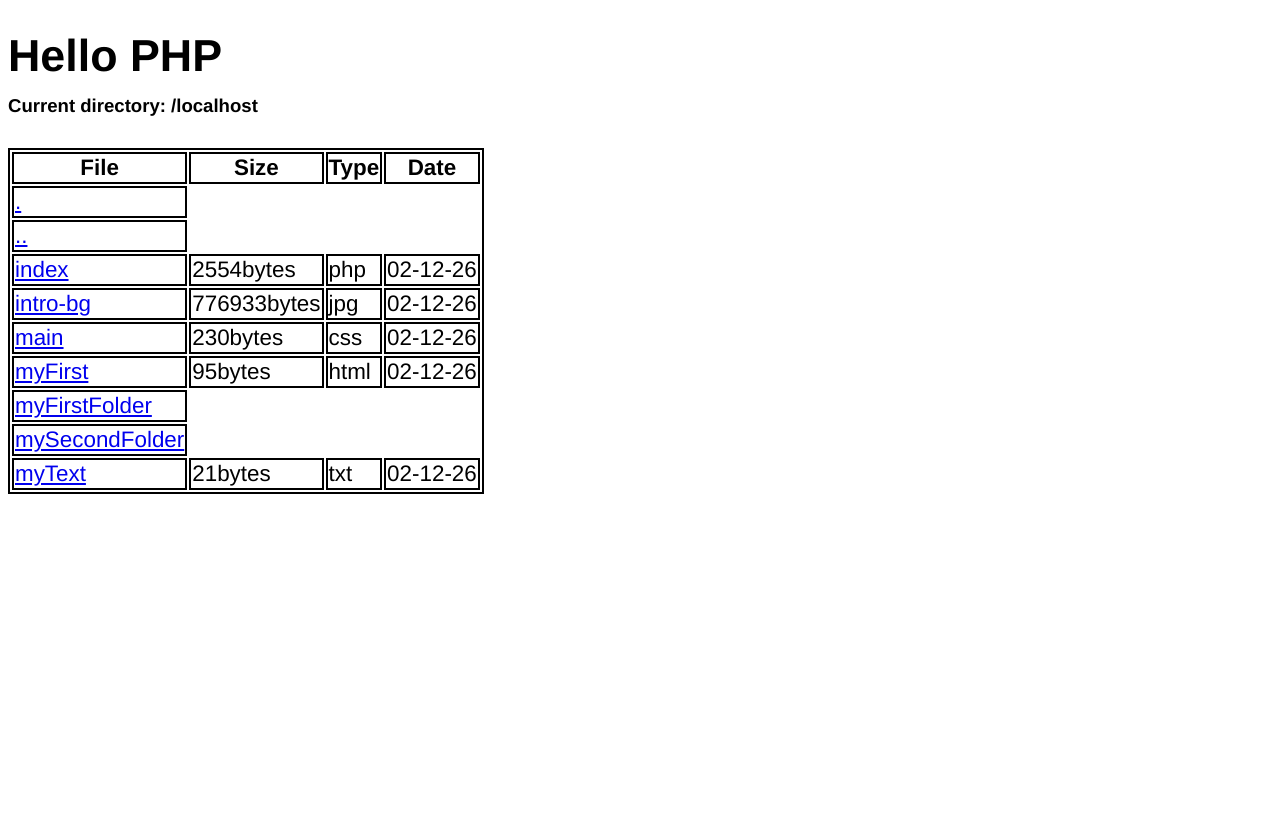
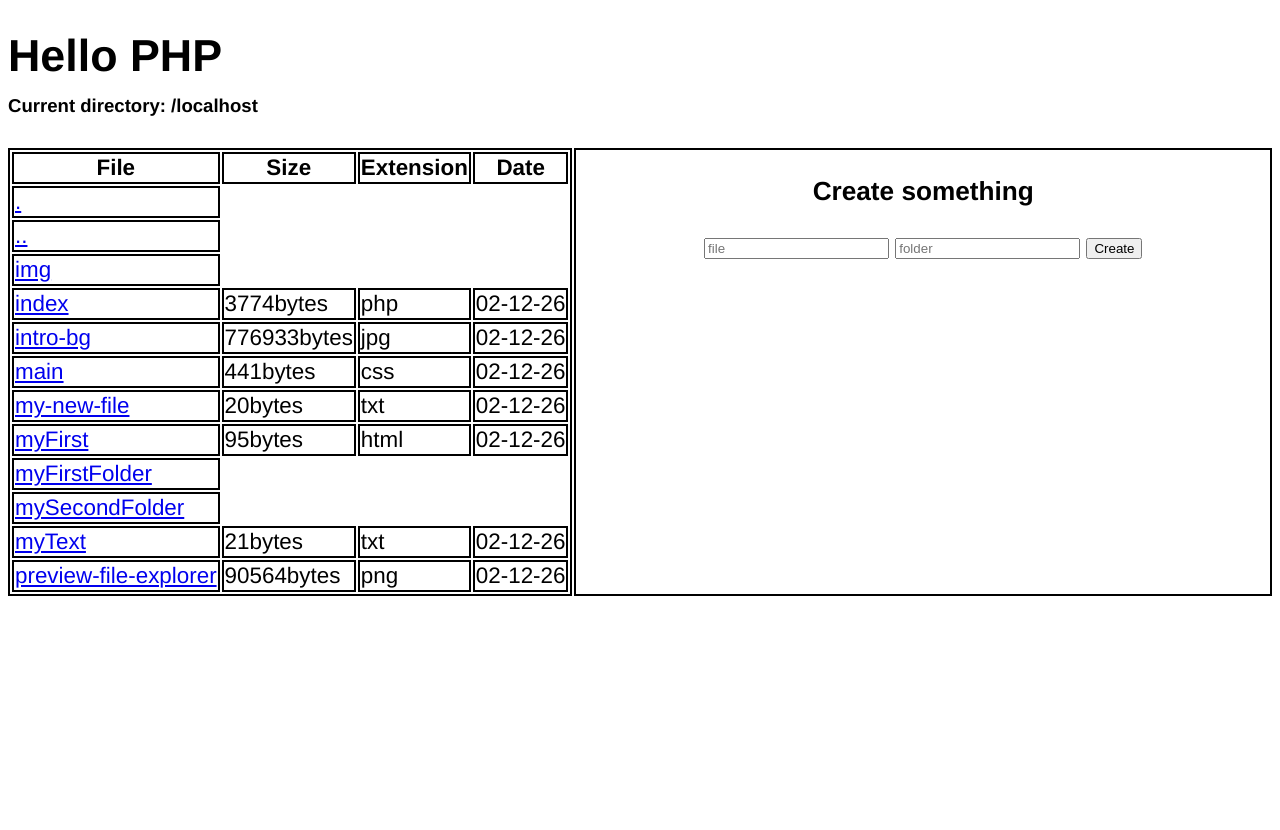
Before and after one commit to sergio-nunez-meneses/file-explorer, a PHP site: page / in a window 1280 px wide. Run offline with PHP 8.4, Linux system fonts and the light colour scheme; some libraries are stand-ins or nearby versions.

Commit message:
working on handle-directory-content section; table is not finished yet

```diff
--- a/index.php
+++ b/index.php
@@ -10,13 +10,17 @@
 
     <?php
 
-    echo '<h1>Hello PHP</h1>';
-    echo '<h5>Current directory: /' . $_SERVER['SERVER_NAME'] . '</h5>'; // get current server name, e.g. my.local
+    /* HEADER */
+    echo '<header><h1>Hello PHP</h1>';
+    echo '<h5>Current directory: /' . $_SERVER['SERVER_NAME'] . '</h5></header>'; // get current server name, e.g. my.local
 
+    /* MAIN CONTENT */
     $dir = getcwd(); // get path to current working directory (cwd)
     $dir_content = scandir($dir); // grab and store cwd's elements
+    echo '<main><section><div class="table-container">'; // begin container div
+    echo '<div class="my-table">'; // begin table div
     echo '<table>'; // begin table
-    echo '<tr><th>File</th><th>Size</th><th>Type</th><th>Date</th></tr>'; // table row and heading
+    echo '<tr><th>File</th><th>Size</th><th>Extension</th><th>Date</th></tr>'; // table row and heading
     foreach ($dir_content as $files) {
       if(is_file($files)) {
         $file_absolute_path = $dir . $files; // get files' absolute path
@@ -24,15 +28,42 @@
         echo '<tr><td><a href="/' . $files . '">' . preg_replace('/\\.[^.\\s]{3,4}$/', '', $files) . '</a></td><td>' . filesize($files) . 'bytes</td><td>' . $file_extension['extension'] . '</td><td>' . date('d-m-y', filectime($files)) . '</td></tr>';
       } elseif (is_dir($files)) {
         if ($files == ".") {
-          echo '<tr><td><a href="' . dirname($dir, 1) . '">' . $files . '</a></td></tr>';
+          echo '<tr><td><a href="/' . dirname($dir, 1) . '">' . $files . '</a></td></tr>';
         } elseif ($files == "..") {
-          echo '<tr><td><a href="' . dirname($dir, 2) . '">' . $files . '</a></td></tr>';
+          echo '<tr><td><a href="/">' . $files . '</a></td></tr>';
         } else {
           echo '<tr><td><a href="/' . $files . '">' . $files . '</a></td></tr>';
         }
       }
     }
-    echo '</table>'; // end table
+    echo '</table></div>'; // end table and table div
+
+    /* CONTROLS */
+    echo '<div class="handle-dir-content">';
+    echo '<h3>Create something</h3> ';
+    echo '<form method="post">';
+    echo '<input type="text" name="file" placeholder="file"> ';
+    echo '<input type="text" name="folder" placeholder="folder"> ';
+    echo '<button type="submit" name="create">Create</button> ';
+    echo '</form>';
+    /* POST section */
+    if (isset($_POST['create'])) {
+      // check whether is a file or a folder
+      // create variable with file or folder
+      // check if new file or folder already exists
+      // if not, create it
+      $new_file = $_POST['file'];
+      if (!file_exists($new_file)) {
+        $content = "This is a dummy line";
+        $fp = fopen($_SERVER['DOCUMENT_ROOT'] . '/' . $new_file, "wb");
+        fwrite($fp, $content);
+        fclose($fp);
+      } else {
+        echo "The file already exists!";
+      }
+    }
+    echo '</div></div>'; // end handle-dir-content and container div
+    echo '</section></main>'; // end section and main tag
 
     /*
 
--- a/main.css
+++ b/main.css
@@ -4,7 +4,7 @@ html {
 body {
   min-height: 100%;
   font-family: Helvetica, sans-serif;
-  font-size: calc(1rem + 0.5vw);
+  font-size: calc(1em + 0.5vw);
   font-weight: lighter;
 }
 h5, h6 {
@@ -13,3 +13,14 @@ h5, h6 {
 table, th, td {
   border: 0.125rem solid #000;
 }
+.table-container {
+  display: flex;
+  flex-flow: row wrap;
+}
+.handle-dir-content {
+  margin-left: 0.125rem;
+  border: 0.125rem solid #000;
+  flex-grow: 1;
+  justify-content: space-around;
+  text-align: center;
+}
--- /dev/null
+++ b/my-new-file.txt
@@ -0,0 +1 @@
+This is a dummy line
```
Also changed, not shown: img/about-1.jpg (added), img/about-2.jpg (added), img/intro-bg.jpg (added), img/testimonials-bg.jpg (added), preview-file-explorer.png (added), 2 other files.
